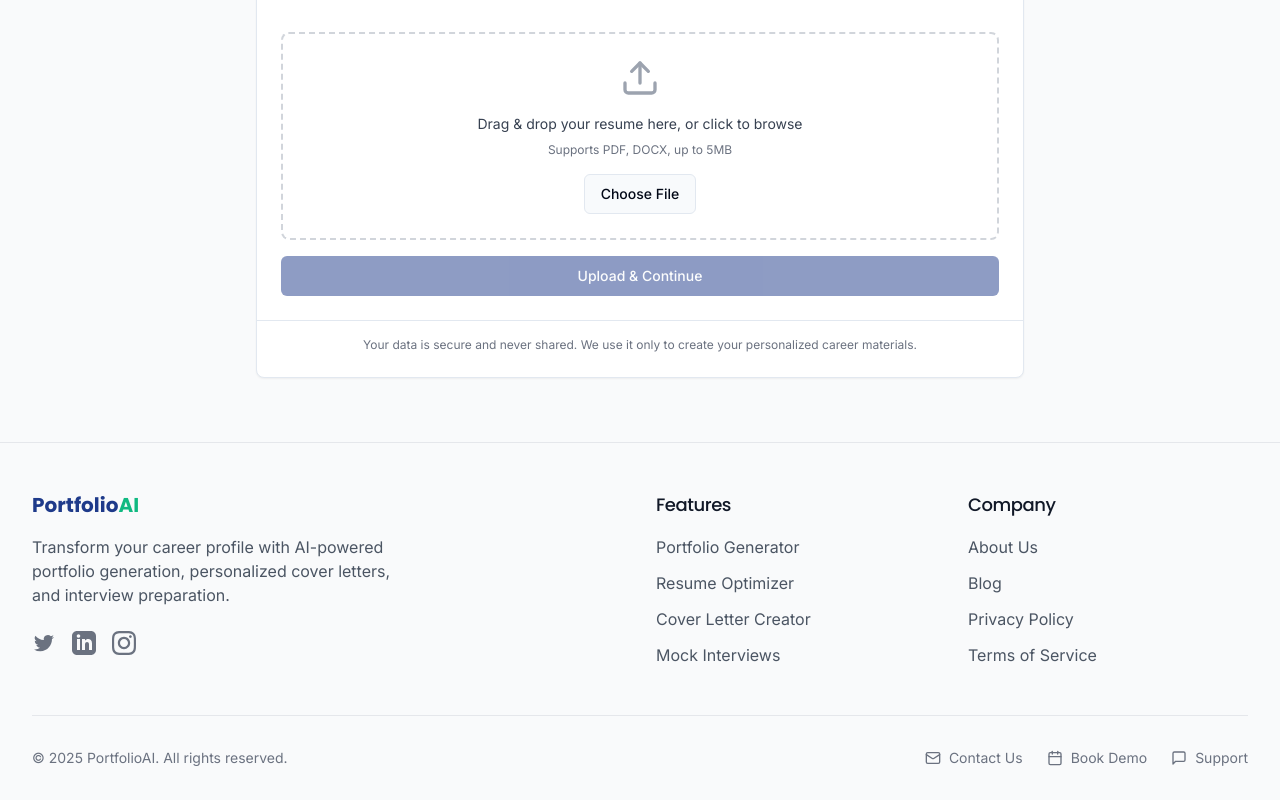
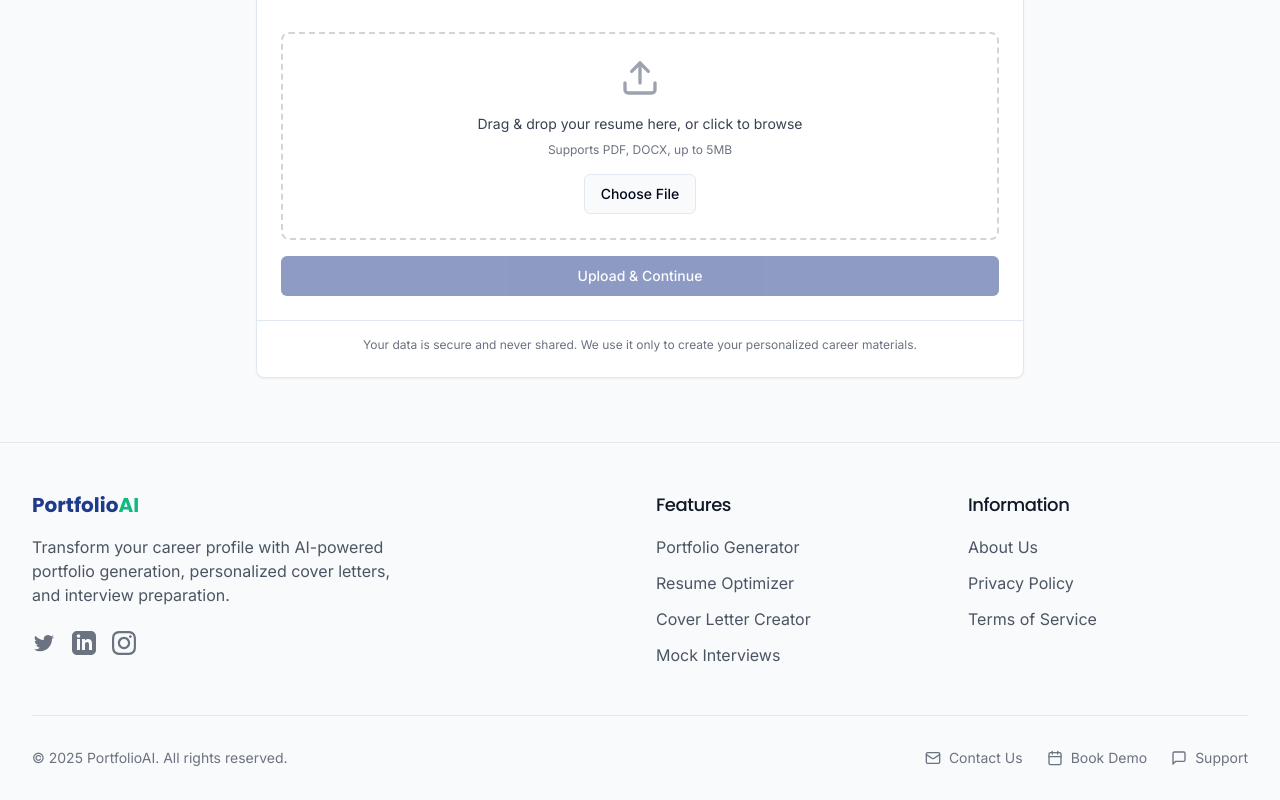
Before and after one commit to sanjayprataps/ready-resume-ai, a React (Vite) app: page /demo in a window 1280 px wide. Shown: the part 435-1235 px from the top of the page. Built offline with nearby package versions, Linux system fonts and the light colour scheme.

Commit message:
Visual edit in Lovable
Edited UI in Lovable

```diff
--- a/src/components/layout/Footer.tsx
+++ b/src/components/layout/Footer.tsx
@@ -1,10 +1,7 @@
-
 import { Link } from "react-router-dom";
 import { Mail, Calendar, MessageSquare } from "lucide-react";
-
 const Footer = () => {
-  return (
-    <footer className="bg-gray-50 border-t border-gray-200 pt-12 pb-8">
+  return <footer className="bg-gray-50 border-t border-gray-200 pt-12 pb-8">
       <div className="container-wide">
         <div className="grid grid-cols-1 md:grid-cols-4 gap-8">
           <div className="col-span-1 md:col-span-2">
@@ -60,7 +57,7 @@ const Footer = () => {
             </ul>
           </div>
           <div>
-            <h3 className="text-lg font-medium text-gray-900">Company</h3>
+            <h3 className="text-lg font-medium text-gray-900">Information</h3>
             <ul className="mt-4 space-y-3">
               <li>
                 <Link to="/about" className="text-gray-600 hover:text-portfolioai-secondary transition-colors">
@@ -68,9 +65,7 @@ const Footer = () => {
                 </Link>
               </li>
               <li>
-                <Link to="/blog" className="text-gray-600 hover:text-portfolioai-secondary transition-colors">
-                  Blog
-                </Link>
+
               </li>
               <li>
                 <Link to="/privacy" className="text-gray-600 hover:text-portfolioai-secondary transition-colors">
@@ -105,8 +100,6 @@ const Footer = () => {
           </div>
         </div>
       </div>
-    </footer>
-  );
+    </footer>;
 };
-
 export default Footer;
```
